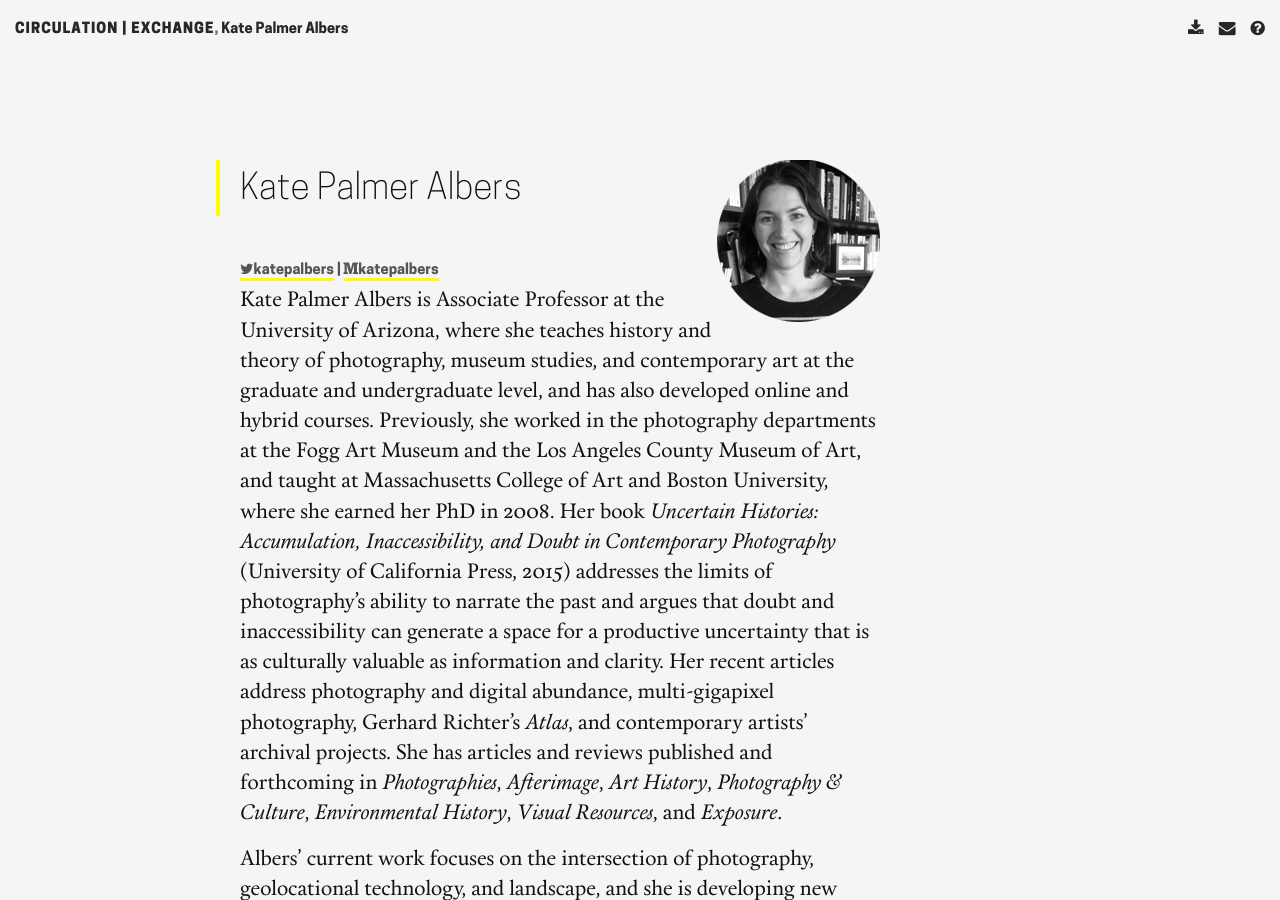
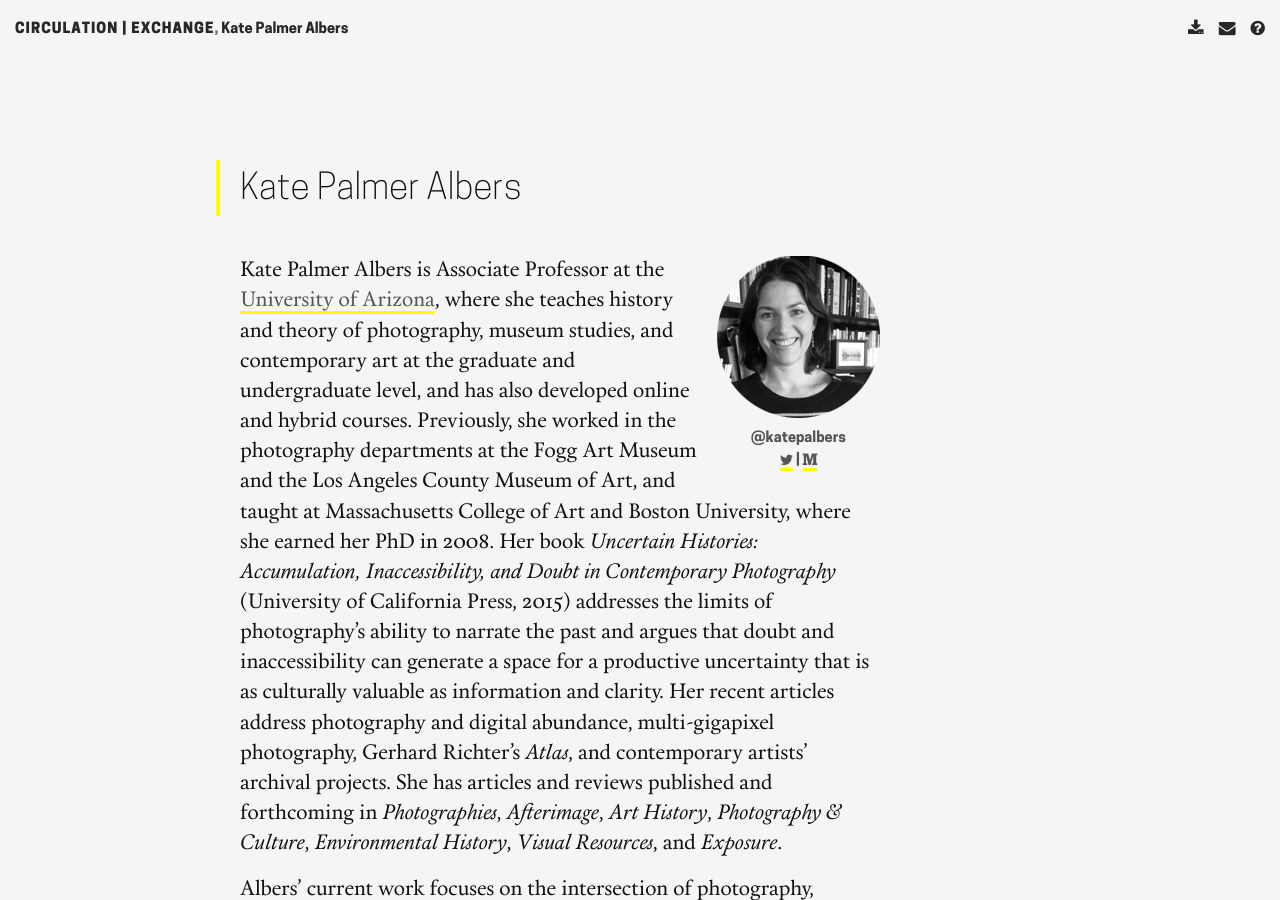
Before and after one commit to katepalbers/circ-exchg, a Jekyll site: the page built from kpa.md, in a window 1280 px wide and 900 px high. Built offline with Jekyll 4.4.1, drawn with Linux system fonts in a browser that asks for light colours; some web fonts are replaced.

Commit message:
Update bio section
Still not satisfied with social media icons…

```diff
--- a/_layouts/page.html
+++ b/_layouts/page.html
@@ -4,9 +4,9 @@ layout: default
 <article class="informational">
 
   <header>
-  	{% if page.thumbnail %}
+<!--   	{% if page.thumbnail %}
 	<img src="{{ site.baseurl }}/assets/images/{{ page.thumbnail }}" alt="{{ page.title }}" />
-    {% endif %}
+    {% endif %}	 -->
     <h2>{{ page.title }}{% if page.subtitle %}:<br />{{ page.subtitle }}{% endif %}</h2>
   </header>
 
--- a/kpa.md
+++ b/kpa.md
@@ -7,18 +7,15 @@ thumbnail: katepalmeralbers.png
 twitter: katepalbers
 medium: katepalbers
 ---
-<!-- <figure class="figure-sm">
-	<figcaption>
-	<ul>
-		<li><a href="https://www.twitter.com/{{ page.twitter }}"><i class="fa fa-twitter"></i>{{ page.twitter }}</a></li>
-		<li><a href="https://www.twitter.com/{{ page.medium }}"><i class="fa fa-medium"></i>{{ page.medium }}</a></li>
-	</ul>
+<figure class="profile" style="float:right; margin-left:20px;">
+	<img src="{{ site.baseurl }}/assets/images/{{ page.thumbnail }}" alt="{{ page.title }}" />
+	<figcaption style="text-align: center;">
+		@katepalbers<br />
+		<a href="https://www.twitter.com/{{ page.twitter }}"><i class="fa fa-twitter" style="vertical-align: middle;"></i></a> | <a href="https://www.medium.com/{{ page.medium }}"><i class="fa fa-medium" style="vertical-align: middle;"></i></a>
 	</figcaption>
-</figure> -->
+</figure>
 
-<h4><a href="https://www.twitter.com/{{ page.twitter }}"><i class="fa fa-twitter"></i>{{ page.twitter }}</a> | <a href="https://www.twitter.com/{{ page.medium }}"><i class="fa fa-medium"></i>{{ page.medium }}</a></h4>
-
-Kate Palmer Albers is Associate Professor at the University of Arizona, where she teaches history and theory of photography, museum studies, and contemporary art at the graduate and undergraduate level, and has also developed online and hybrid courses. Previously, she worked in the photography departments at the Fogg Art Museum and the Los Angeles County Museum of Art, and taught at Massachusetts College of Art and Boston University, where she earned her PhD in 2008. Her book *Uncertain Histories: Accumulation, Inaccessibility, and Doubt in Contemporary Photography* (University of California Press, 2015) addresses the limits of photography’s ability to narrate the past and argues that doubt and inaccessibility can generate a space for a productive uncertainty that is as culturally valuable as information and clarity. Her recent articles address photography and digital abundance, multi-gigapixel photography, Gerhard Richter’s *Atlas*, and contemporary artists’ archival projects. She has articles and reviews published and forthcoming in *Photographies*, *Afterimage*, *Art History*, *Photography & Culture*, *Environmental History*, *Visual Resources*, and *Exposure*.
+Kate Palmer Albers is Associate Professor at the [University of Arizona](http://art.arizona.edu/directory/profile?netid=kpalbers), where she teaches history and theory of photography, museum studies, and contemporary art at the graduate and undergraduate level, and has also developed online and hybrid courses. Previously, she worked in the photography departments at the Fogg Art Museum and the Los Angeles County Museum of Art, and taught at Massachusetts College of Art and Boston University, where she earned her PhD in 2008. Her book *Uncertain Histories: Accumulation, Inaccessibility, and Doubt in Contemporary Photography* (University of California Press, 2015) addresses the limits of photography’s ability to narrate the past and argues that doubt and inaccessibility can generate a space for a productive uncertainty that is as culturally valuable as information and clarity. Her recent articles address photography and digital abundance, multi-gigapixel photography, Gerhard Richter’s *Atlas*, and contemporary artists’ archival projects. She has articles and reviews published and forthcoming in *Photographies*, *Afterimage*, *Art History*, *Photography & Culture*, *Environmental History*, *Visual Resources*, and *Exposure*.
 
 Albers’ current work focuses on the intersection of photography, geolocational technology, and landscape, and she is developing new research on photographic communication through social media. She is also interested in the role of digital technologies in art historical research and contemporary practice. She organized the exhibition *Locating Landscape: New Strategies, New Technologies* which looked at the intersection of photography, mapping, technology, and landscape, and appeared at the Sam Lee Gallery in Los Angeles (2009) and the Center for Creative Photography in Tucson, AZ (2010). In 2010 she participated in the NEH Summer Institute Mapping and Art in the Americas at the Newberry Library in Chicago.
 
@@ -27,7 +24,7 @@ Albers’ current work focuses on the intersection of photography, geolocational
 <figure class="figure-sm">
 	<img src="{{site.baseurl}}/assets/images/uncertainhistories.jpg" alt="Uncertain Histories" />
 	<figcaption>
-	Uncertain Histories: Accumulation, Inaccessibility, and Doubt in Contemporary Photography.<br />
+	<p><em>Uncertain Histories: Accumulation, Inaccessibility, and Doubt in Contemporary Photography.</em></p>
 	<ul>
 		<li><a href="http://www.ucpress.edu/book.php?isbn=9780520285279">University of California Press</a></li>
 		<li><a href="http://www.amazon.com/Uncertain-Histories-Accumulation-Inaccessibility-Contemporary/dp/0520285271">Amazon</a></li>
```
